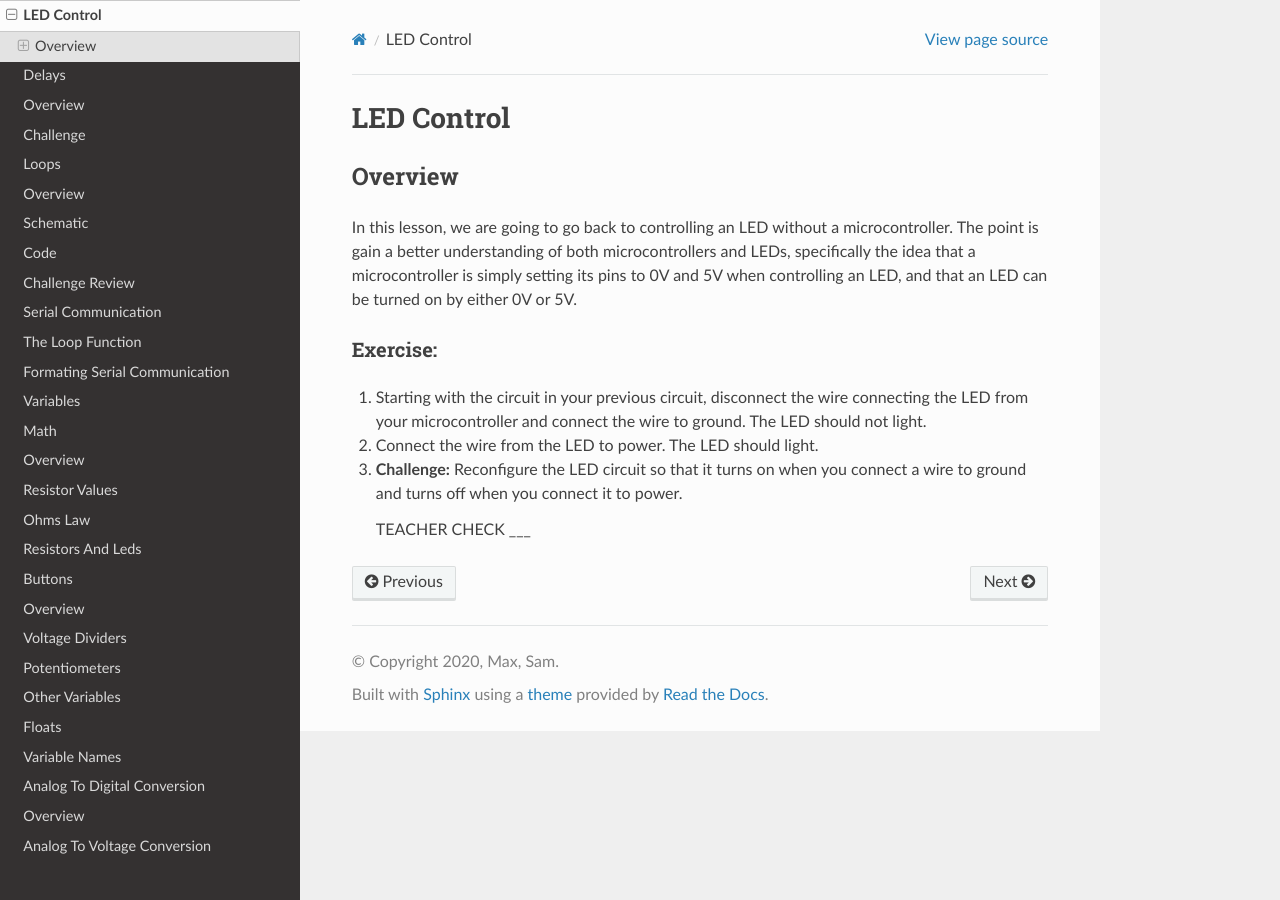
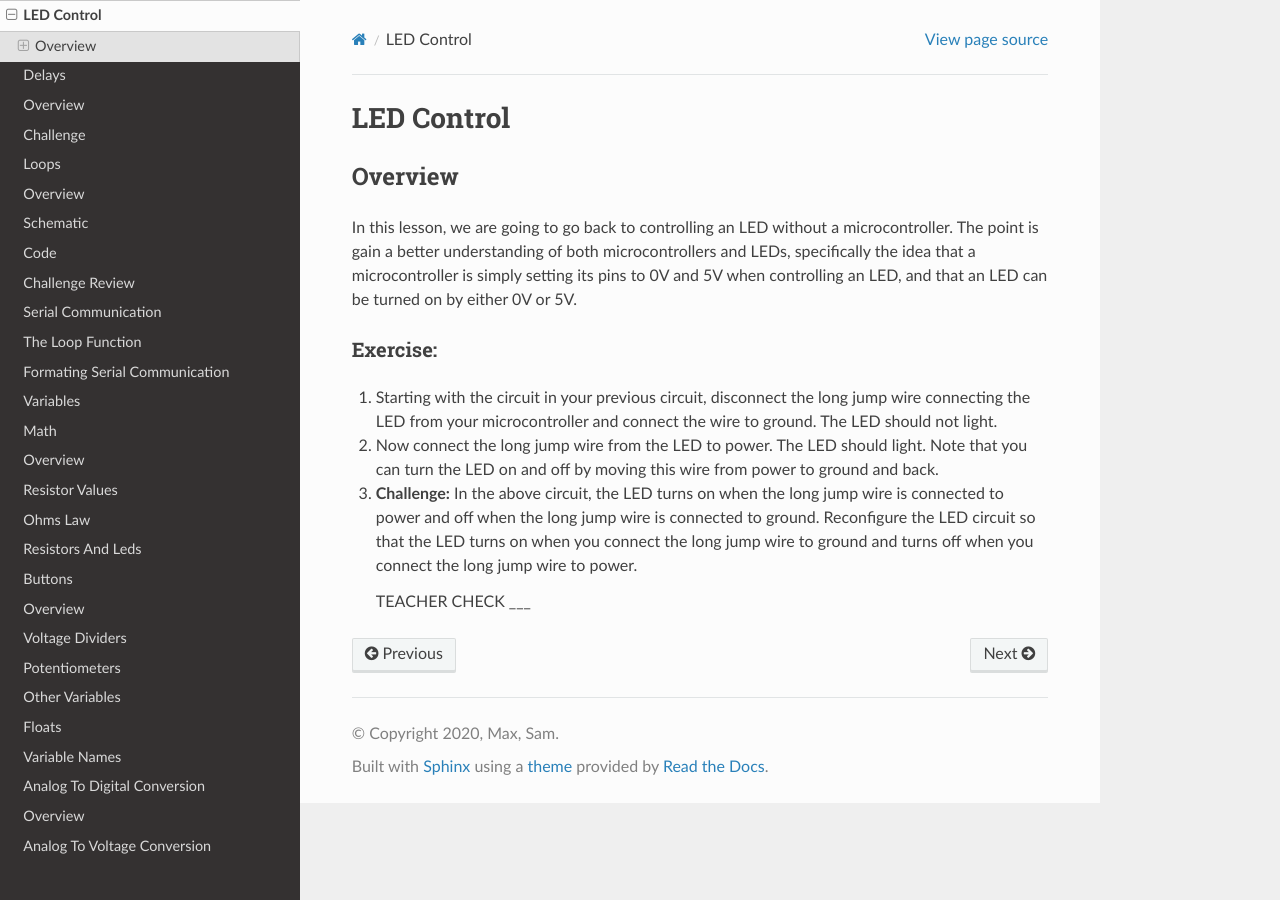
Before and after one commit to maxtkc/mvths-wiki, a Sphinx documentation site: the page built from docs/011aa-led-control.rst, in a window 1280 px wide. Built offline with Sphinx 7.4.7 and the Read the Docs theme 2.0.0, drawn with Linux system fonts in a browser that asks for light colours; pages that are not in the unit, such as notebooks, are missing from menus.

Commit message:
Update 011aa-led-control.rst

```diff
--- a/docs/011aa-led-control.rst
+++ b/docs/011aa-led-control.rst
@@ -9,10 +9,10 @@ In this lesson, we are going to go back to controlling an LED without a microcon
 Exercise:
 ~~~~~~~~~
 
-#. Starting with the circuit in your previous circuit, disconnect the wire connecting the LED from your microcontroller and connect the wire to ground. The LED should not light.
+#. Starting with the circuit in your previous circuit, disconnect the long jump wire connecting the LED from your microcontroller and connect the wire to ground. The LED should not light.
 
-#. Connect the wire from the LED to power. The LED should light.
+#. Now connect the long jump wire from the LED to power. The LED should light. Note that you can turn the LED on and off by moving this wire from power to ground and back.
 
-#. **Challenge:** Reconfigure the LED circuit so that it turns on when you connect a wire to ground and turns off when you connect it to power.
+#. **Challenge:** In the above circuit, the LED turns on when the long jump wire is connected to power and off when the long jump wire is connected to ground. Reconfigure the LED circuit so that the LED turns on when you connect the long jump wire to ground and turns off when you connect the long jump wire to power.
 
    TEACHER CHECK ___
```
